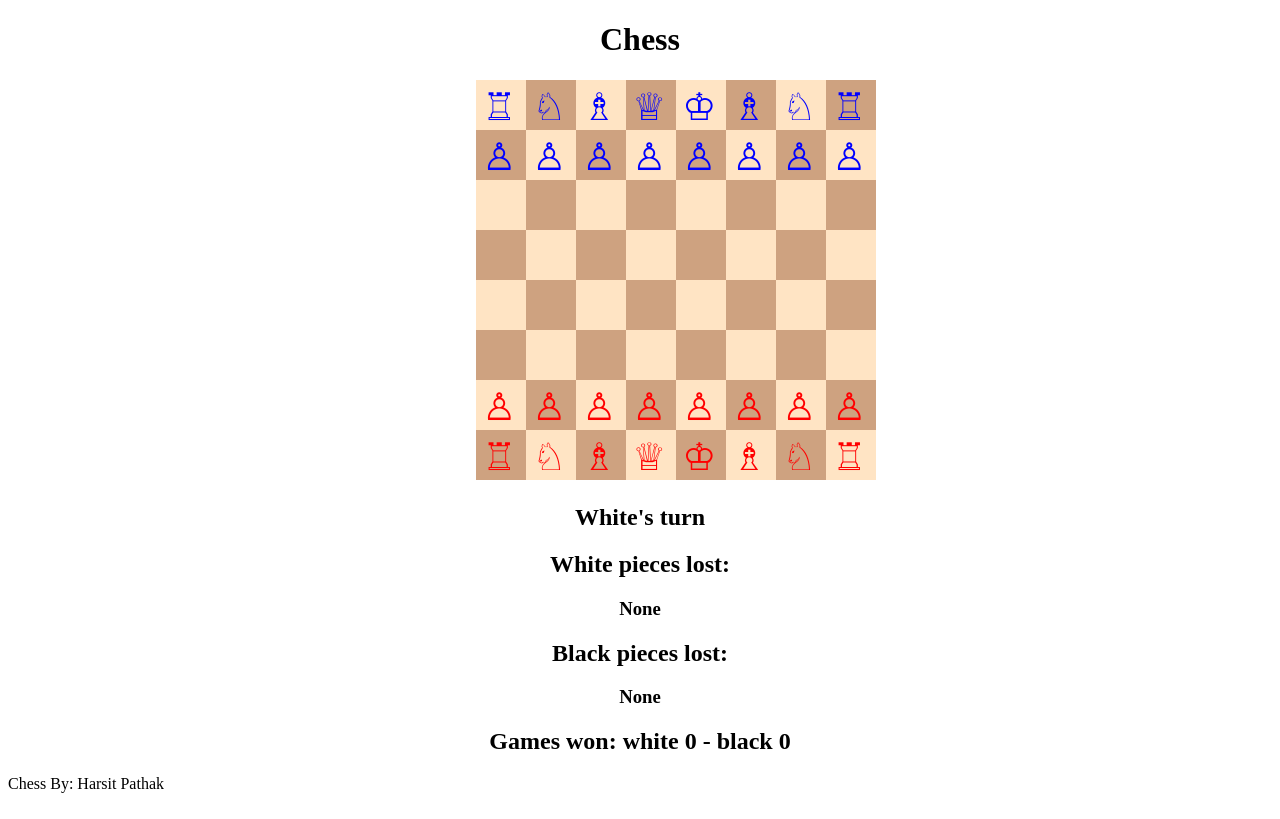
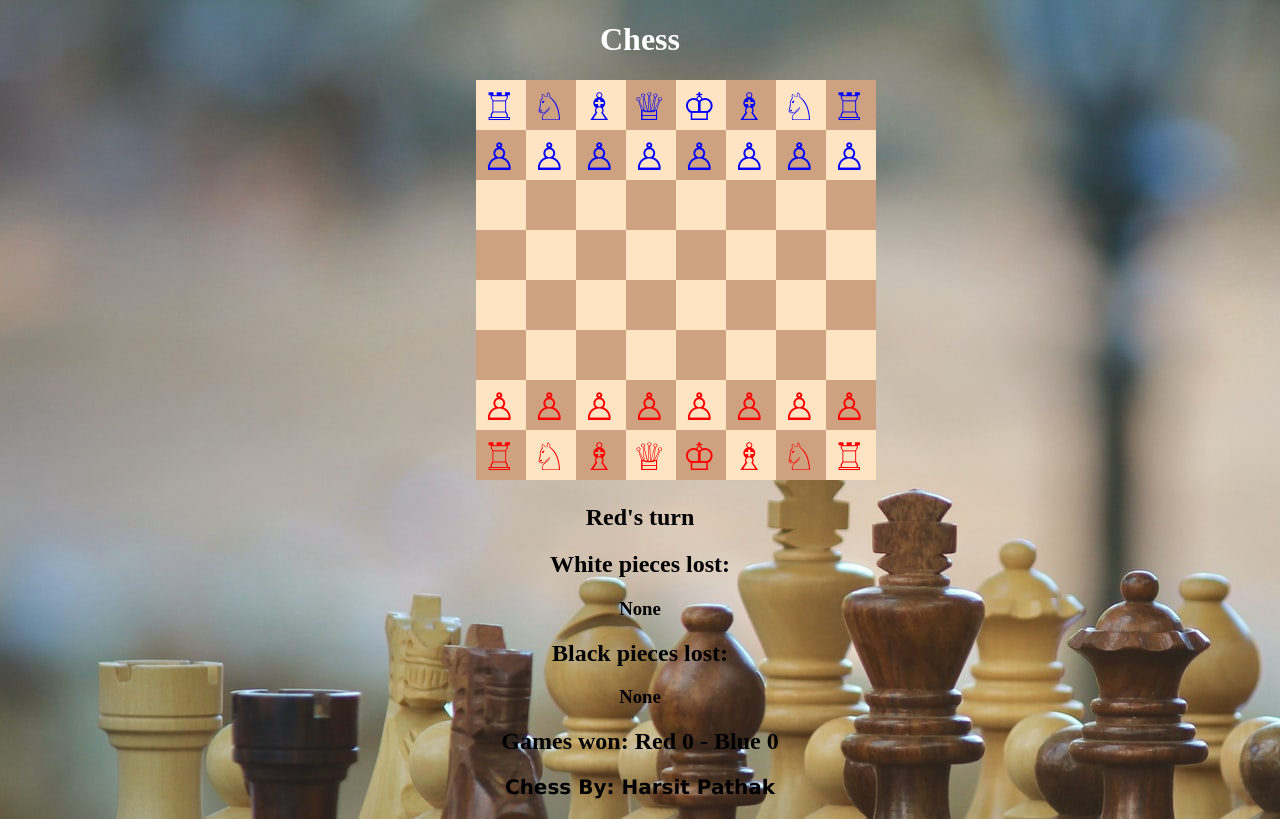
Before and after one commit to HarshitPathak317/Chess, a website: page index.html in a window 1280 px wide. Drawn offline with Linux system fonts and the light colour scheme.

Commit message:
Add files via upload

```diff
--- a/index.html
+++ b/index.html
@@ -1,18 +1,21 @@
 <!DOCTYPE html>
 
 <head>
-    <title>Chess - With Friends</title>
+    <title>Chess</title>
     <meta charset="UTF-8">
-    <script type="text/javascript" src="./javascript/chess.js"></script>
+    <link rel="stylesheet" href="style.css">
 	<style>
-		h1,h2,h3{
+		h1,h2,h3,p{
 			text-align:center;
 		}
 	</style>
 </head>
 
-<body>
+<body background-image="bg.jpg">
     <h1>Chess</h1>
+    <div class="Chess">
+    <script type="text/javascript" src="./javascript/chess.js"></script>
+    </div>
     <canvas id="chessCanvas" width="400" height="400" style="margin-left:37%;"></canvas>
     <h2 id="currentTeamText"></h2>
     <h2>White pieces lost:</h2>
@@ -20,5 +23,7 @@
     <h2>Black pieces lost:</h2>
     <h3 id="blackCasualities"></h2>
     <h2 id="totalVictories"></h2>
+    <b>
     <p>Chess By: Harsit Pathak</p>
+    </b>
 </body>
--- a/javascript/chess.js
+++ b/javascript/chess.js
@@ -73,7 +73,7 @@ function startGame() {
     curY = -1;
 
     currentTeam = WHITE;
-    currentTeamText.textContent = "White's turn";
+    currentTeamText.textContent = "Red's turn";
 
     whiteCasualities = [0, 0, 0, 0, 0];
     blackCasualities = [0, 0, 0, 0, 0];
@@ -310,7 +310,7 @@ function changeCurrentTeam() {
         currentTeamText.textContent = "Blue's turn";
         currentTeam = BLACK;
     } else {
-        currentTeamText.textContent = "White's turn";
+        currentTeamText.textContent = "Red's turn";
         currentTeam = WHITE;
     }
 }
@@ -418,7 +418,7 @@ function updateCasualities(casualities, text) {
 }
 
 function updateTotalVictories() {
-    totalVictoriesText.textContent = "Games won: white " + whiteVictories + " - black " + blackVictories;
+    totalVictoriesText.textContent = "Games won: Red " + whiteVictories + " - Blue " + blackVictories;
 }
 
 function getOppositeTeam(team) {
--- /dev/null
+++ b/style.css
@@ -0,0 +1,14 @@
+body {
+    background-image: url('Bg (2).jpg');
+    background-repeat: no-repeat;
+  }
+
+  h1 {
+    color: white;
+    text-align: center;
+  }
+
+  p {
+    font-family: verdana;
+    font-size: 20px;
+  }
```
Also changed, not shown: Bg (2).jpg (added), Bg.jpg (added).
